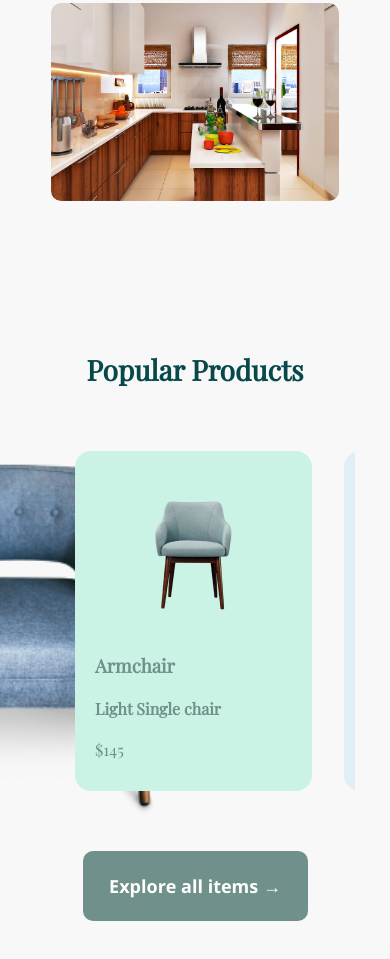
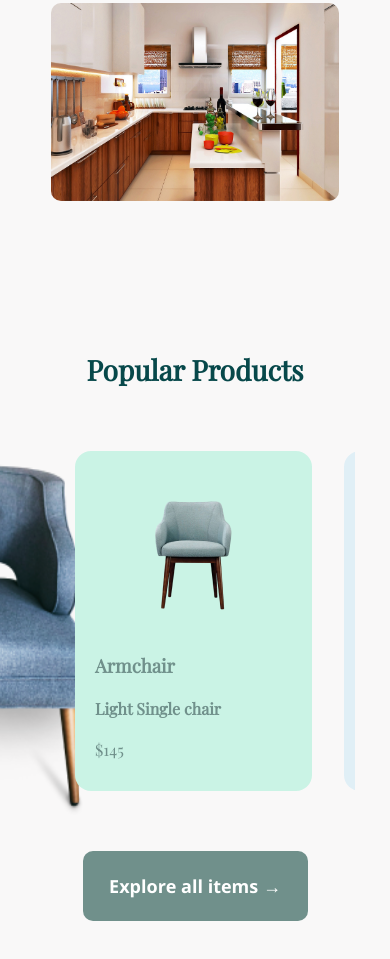
Before and after one commit to udohufak/Inwood-Furnitures, a plain HTML site: page index.html in a window 390 px wide. Shown: the part 2194-3153 px from the top of the page. Drawn offline with nearby package versions, Linux system fonts and the light colour scheme.

Commit message:
mobile profile

```diff
--- a/style.css
+++ b/style.css
@@ -309,7 +309,7 @@ body{
         align-items: center;
         padding: 80px 16px;
         gap: 60px;
-        width: 325px;
+        min-width: 320px;
         height: 795px;
         position: relative;
         margin-inline: auto;
@@ -317,7 +317,7 @@ body{
 
     .bgdchair{
         position: absolute;
-        width: 365px;
+        width: 320px;
         height: 434px;
         left: -191px;
         top: 150px;
```
